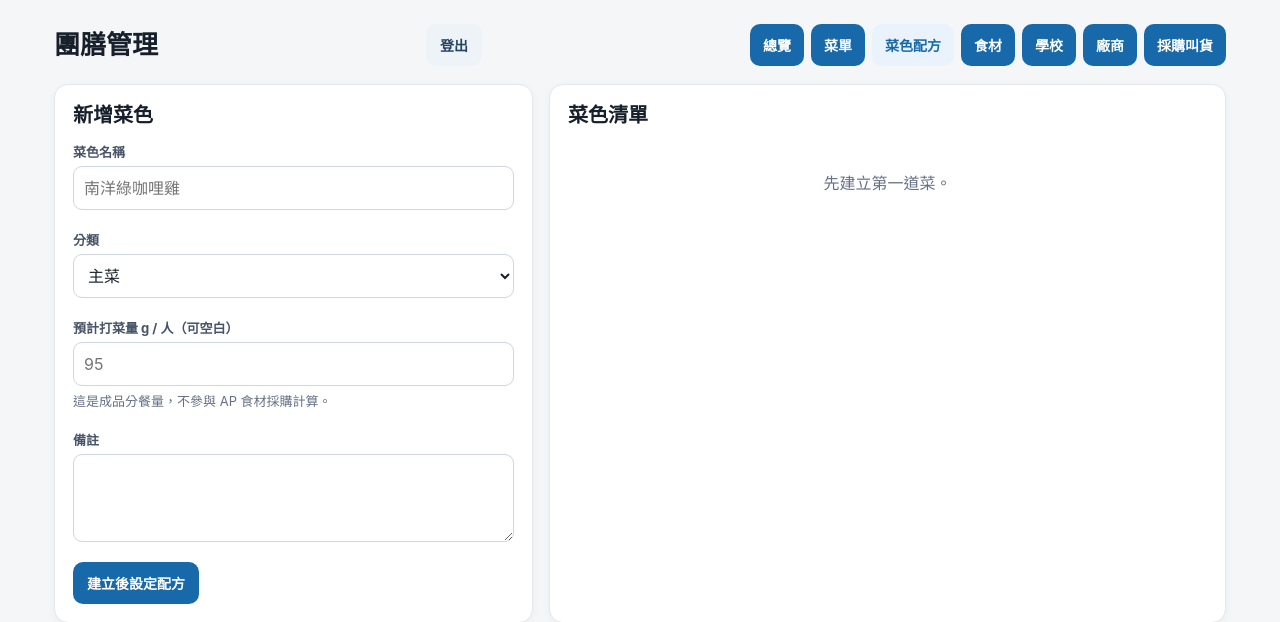
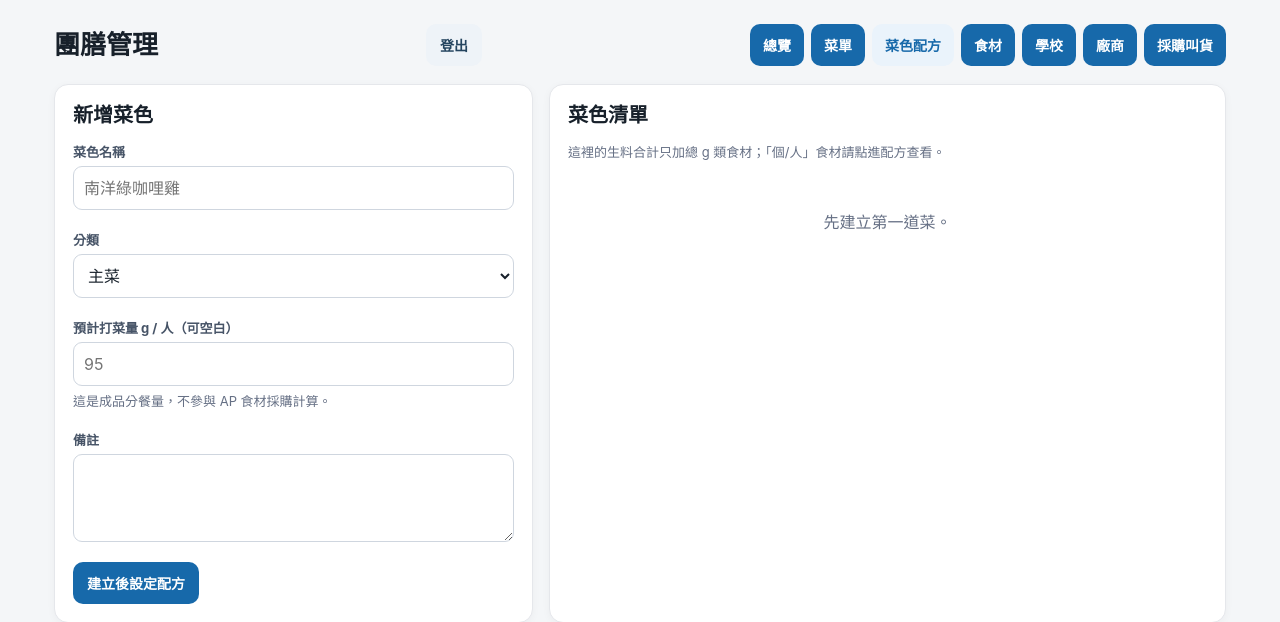
Before and after one commit to jiayou726/attendance, a Flask app: page /admin/order-tool/recipes in a window 1280 px wide. Shown: the top 622 px of the page. Run offline with Flask 3, Linux system fonts and the light colour scheme; a user stored in the database is signed in.

Commit message:
ui: clarify mixed-unit recipe summary

```diff
--- a/templates/kitchen/recipes.html
+++ b/templates/kitchen/recipes.html
@@ -17,8 +17,9 @@
 
   <section class="card span-7">
     <h2>菜色清單</h2>
+    <div class="muted">這裡的生料合計只加總 g 類食材；「個/人」食材請點進配方查看。</div><br>
     {% if rows %}<div class="table-scroll"><table>
-      <thead><tr><th>分類</th><th>菜色</th><th class="right">AP 生料</th><th class="right">打菜量</th><th>狀態</th><th>操作</th></tr></thead>
+      <thead><tr><th>分類</th><th>菜色</th><th class="right">g 類 AP 生料</th><th class="right">打菜量</th><th>狀態</th><th>操作</th></tr></thead>
       <tbody>{% for r in rows %}<tr>
         <td><span class="pill">{{ r.category or '未分類' }}</span></td><td>{{ r.name }}</td><td class="right">{{ '%.1f'|format(recipe_total_g(r)|float) }} g/人</td><td class="right">{{ ('%.1f'|format(r.serving_output_g|float) ~ ' g') if r.serving_output_g is not none else '-' }}</td>
         <td><span class="pill {{ 'ok' if r.active else 'off' }}">{{ '啟用' if r.active else '停用' }}</span></td>
```
